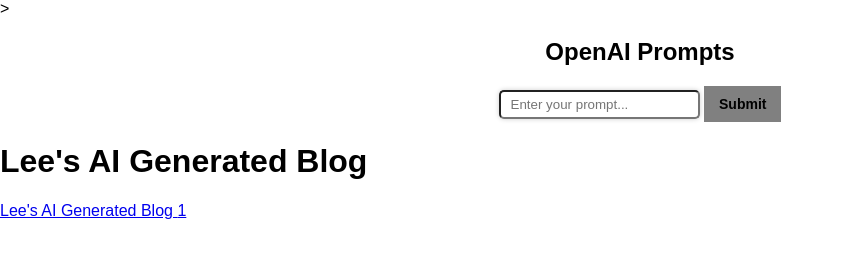
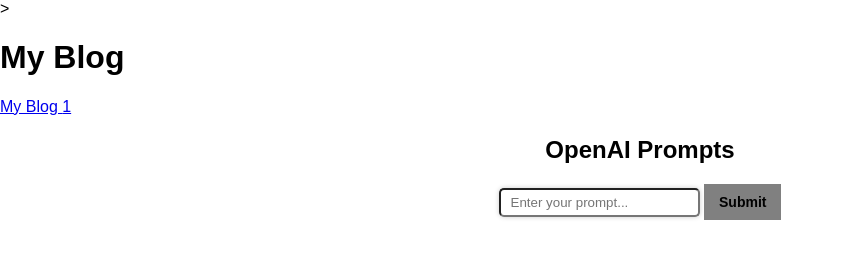
Before and after one commit to ljfarre/ljfarre.github.io, a plain HTML site: page index.html in a window 1280 px wide. Shown: the whole page, without its empty margins (0-844 px from the left). Drawn offline with Linux system fonts and the light colour scheme.

Commit message:
adding content to index.html

```diff
--- a/index.html
+++ b/index.html
@@ -1,7 +1,7 @@
 <!DOCTYPE html <meta charset="UTF-8"/>>
 <html>
   <head>
-    <title>Lee's AI Generated Blog</title>
+    <title>My Blog</title>
     <style>
         body {
            font-family: sans-serif;
@@ -32,6 +32,18 @@
     </style>
   </head>
   <body>
+
+    <h1>
+     My Blog
+    </h1>
+    <a href="index.html">
+     My Blog
+    </a>
+    <a href="content\1.html">
+     1
+    </a>
+
+
     <div id='container'>
       <h2>OpenAI Prompts</h2>
 
@@ -41,15 +53,5 @@
       </div>
     </div>
 
-    <h1>
-     Lee's AI Generated Blog
-    </h1>
-    <a href="index.html">
-     Lee's AI Generated Blog
-    </a>
-    <a href="content\1.html">
-     1
-    </a>
-
   </body>
 </html>
```
